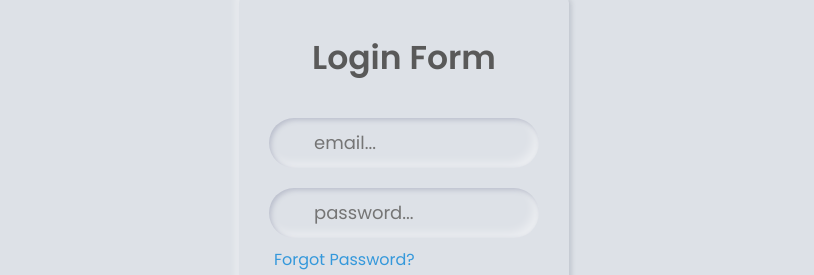
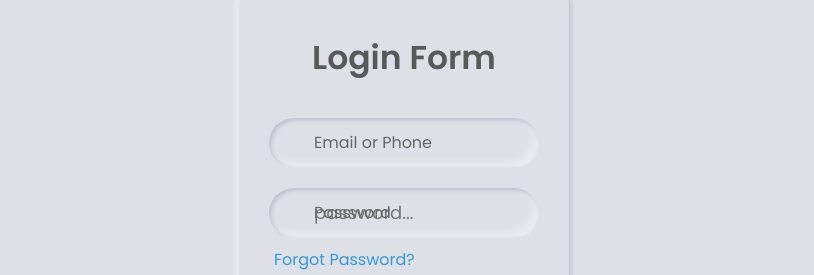
Before and after one commit to SvetlinGG/Music-Collector, a React (Vite) app: page /login in a window 1280 px wide. Shown: the part 167-442 px from the top of the page, without its empty margins (236-1050 px from the left). Built offline with nearby package versions, Linux system fonts and the light colour scheme.

Commit message:
check placeholder

```diff
--- a/public/styles/login.css
+++ b/public/styles/login.css
@@ -72,7 +72,7 @@ body{
   color: #666666;
 }
 .field input:valid ~ label{
-  opacity: 0;
+  opacity: 10;
 }
 .forgot-pass{
   text-align: left;
--- a/src/components/pages/Login.jsx
+++ b/src/components/pages/Login.jsx
@@ -5,7 +5,7 @@ export default function Login() {
             <div className="text">Login Form</div>
             <form >
             <div className="field">
-                <input type="text" placeholder="email..." required="" />
+                <input type="text"  required="" />
                 <span className="fas fa-user" />
                 <label>Email or Phone</label>
             </div>
```
